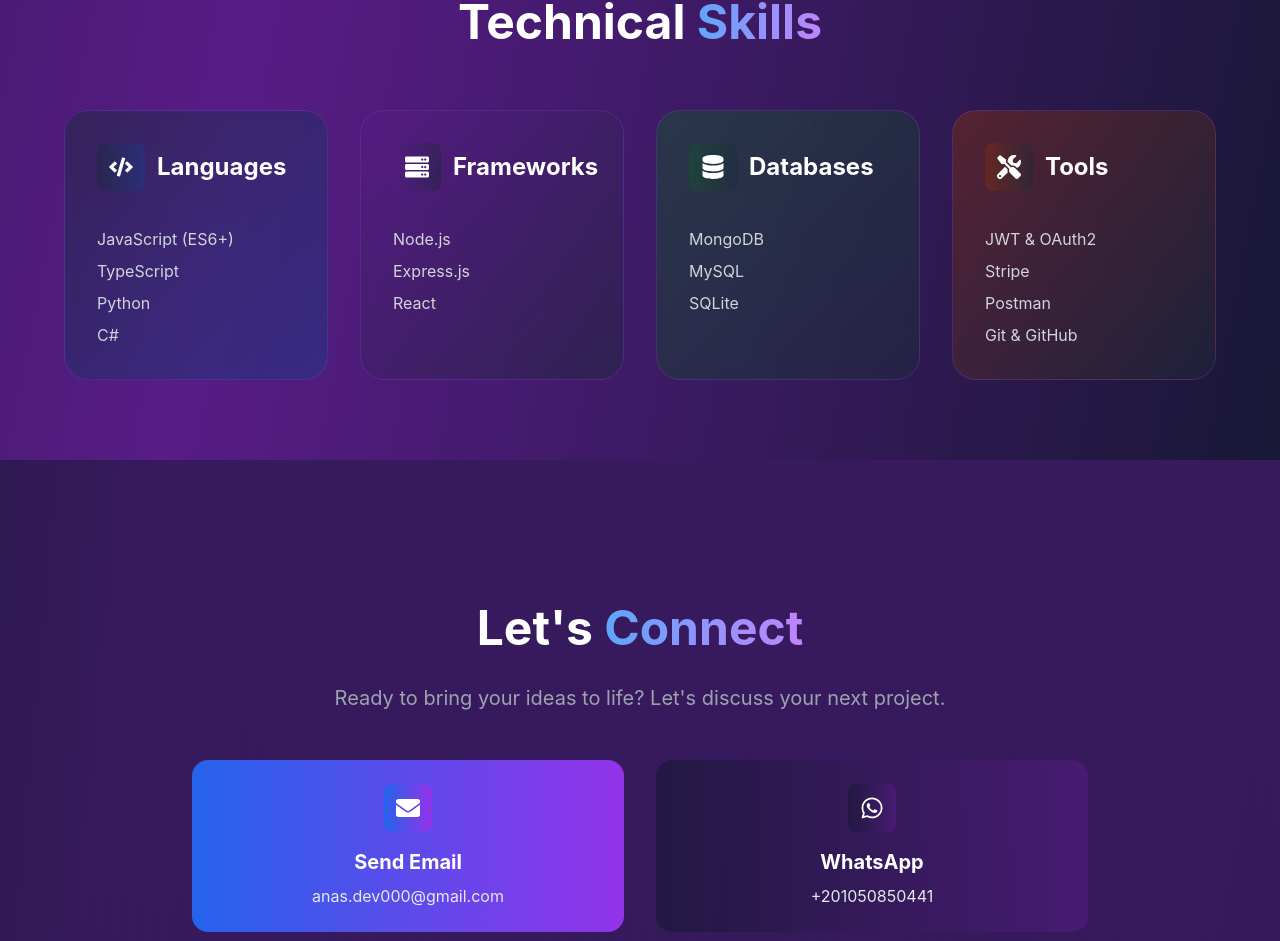
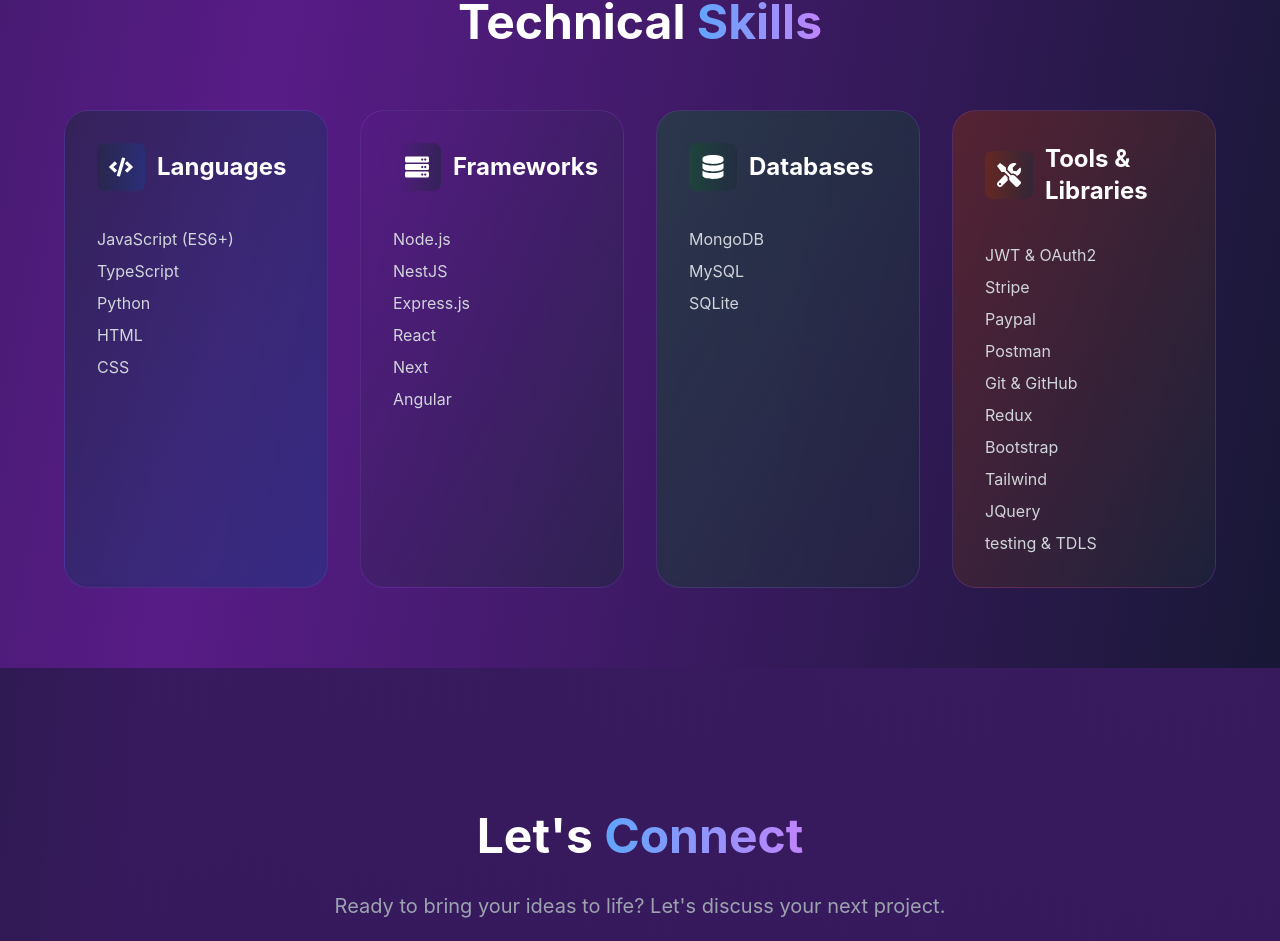
Before and after one commit to anas-dev000/My-Portfolio, a React (Create React App) app: page / in a window 1280 px wide. Shown: the part 5432-6373 px from the top of the page. Built offline with nearby package versions, Linux system fonts and the light colour scheme.

Commit message:
v2 Day 1

```diff
--- a/public/index.html
+++ b/public/index.html
@@ -2,7 +2,7 @@
 <html lang="en">
   <head>
     <meta charset="utf-8" />
-    <link rel="icon" href="%PUBLIC_URL%/favicon.ico" />
+    <link rel="icon" type="image/png" href="./icon.png" />
     <meta name="viewport" content="width=device-width, initial-scale=1" />
     <meta name="theme-color" content="#000000" />
     <meta
@@ -24,7 +24,7 @@
       work correctly both with client-side routing and a non-root public URL.
       Learn how to configure a non-root public URL by running `npm run build`.
     -->
-    <title>React App</title>
+    <title>Anas Elgebaly</title>
   </head>
   <body>
     <noscript>You need to enable JavaScript to run this app.</noscript>
--- a/src/Components/Sections/SkillsSection.js
+++ b/src/Components/Sections/SkillsSection.js
@@ -16,7 +16,13 @@
           <FlexibleCard
             title="Languages"
             icon={FaCode}
-            skills={["JavaScript (ES6+)", "TypeScript", "Python", "C#"]}
+            skills={[
+              "JavaScript (ES6+)",
+              "TypeScript",
+              "Python",
+              "HTML",
+              "CSS",
+            ]}
             cardGradient="from-slate-800/50 to-blue-900/50"
             showButton={false}
           />
@@ -24,7 +30,14 @@
           <FlexibleCard
             title="Frameworks"
             icon={FaServer}
-            skills={["Node.js", "Express.js", "React"]}
+            skills={[
+              "Node.js",
+              "NestJS",
+              "Express.js",
+              "React",
+              "Next",
+              "Angular",
+            ]}
             cardGradient="from-purple-900/50 to-slate-800/50"
           />
 
@@ -36,9 +49,20 @@
           />
 
           <FlexibleCard
-            title="Tools"
+            title="Tools & Libraries"
             icon={FaTools}
-            skills={["JWT & OAuth2", "Stripe", "Postman", "Git & GitHub"]}
+            skills={[
+              "JWT & OAuth2",
+              "Stripe",
+              "Paypal",
+              "Postman",
+              "Git & GitHub",
+              "Redux",
+              "Bootstrap",
+              "Tailwind",
+              "JQuery",
+              "testing & TDLS",
+            ]}
             cardGradient="from-orange-900/50 to-slate-800/50"
           />
         </div>
```
Also changed, not shown: public/icon.png (added).
